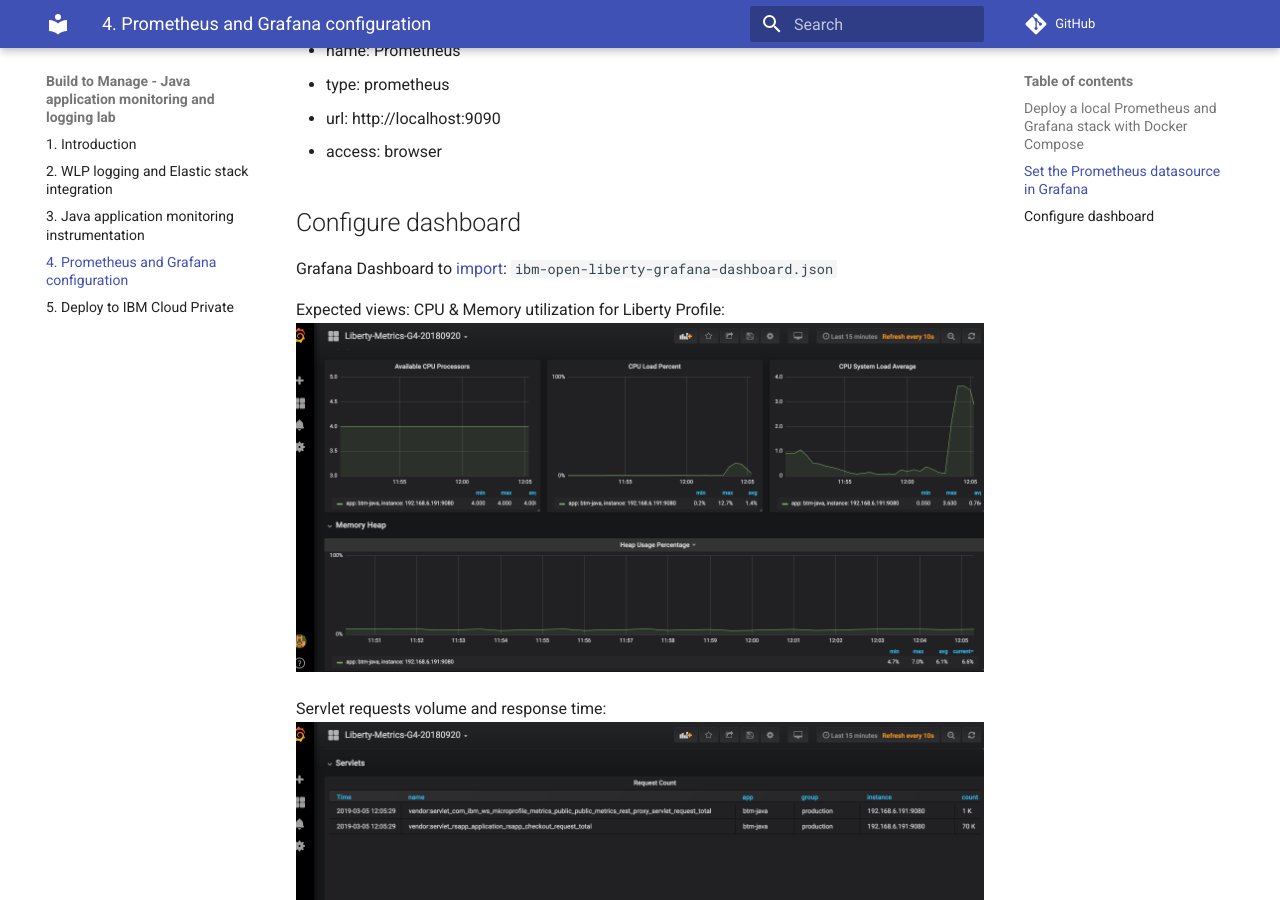
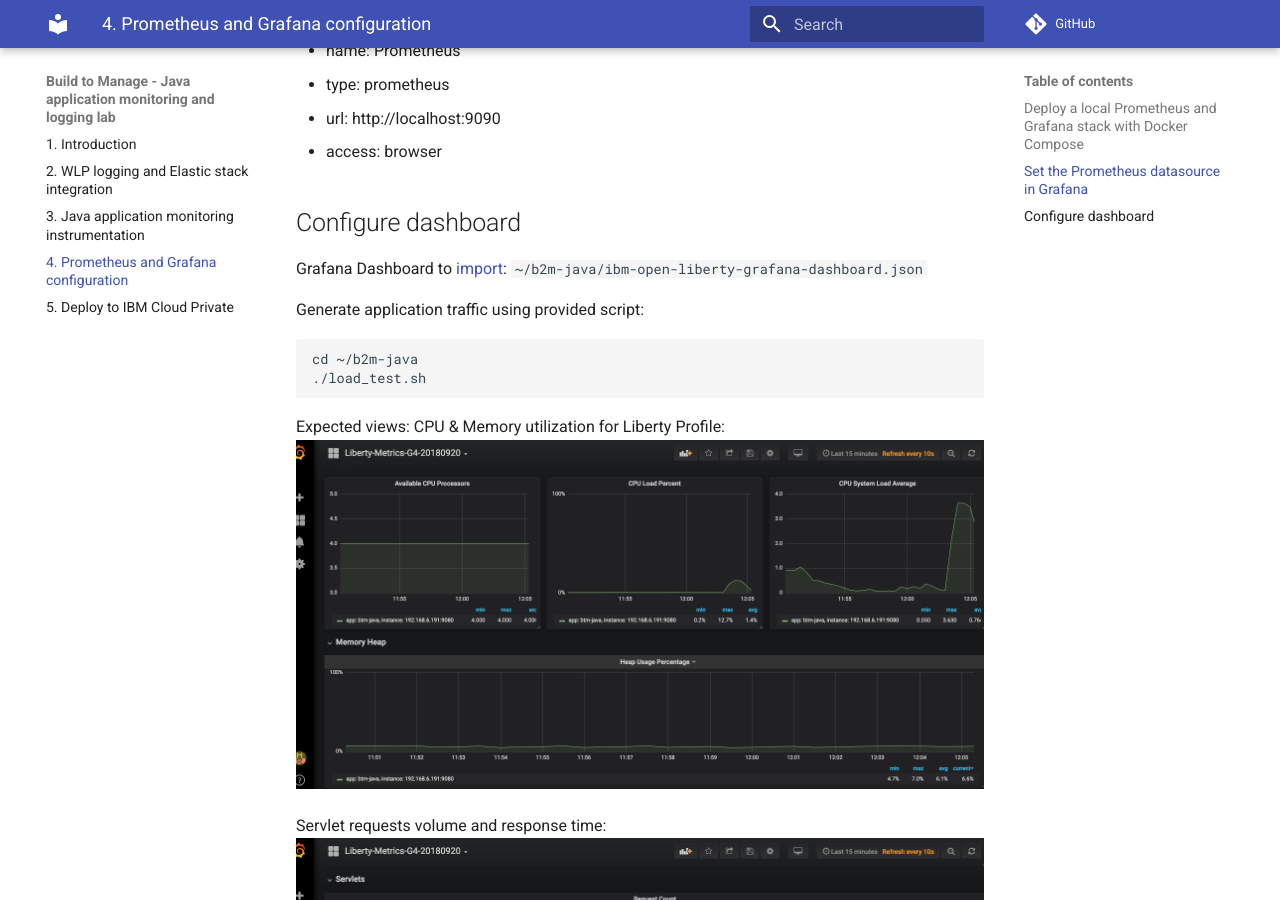
Before and after one commit to richardseberino/b2m-java, an MkDocs documentation site: the page built from docs/Prometheus-Grafana.md, in a window 1280 px wide and 900 px high, scrolled down 1183 px. Built offline with MkDocs 1.6.1 and Material for MkDocs 9.7.7, drawn with Linux system fonts in a browser that asks for light colours; comment, search, counter and statistics services are not loaded; some of the changed text lies outside the part shown.

Commit message:
content update

````diff
--- a/docs/Prometheus-Grafana.md
+++ b/docs/Prometheus-Grafana.md
@@ -56,7 +56,14 @@
 
 ## Configure dashboard
 
-Grafana Dashboard to [import](http://docs.grafana.org/reference/export_import/#importing-a-dashboard): `ibm-open-liberty-grafana-dashboard.json`
+Grafana Dashboard to [import](http://docs.grafana.org/reference/export_import/#importing-a-dashboard): `~/b2m-java/ibm-open-liberty-grafana-dashboard.json`
+
+Generate application traffic using provided script:
+
+```
+cd ~/b2m-java
+./load_test.sh
+```
 
 Expected views:
 CPU & Memory utilization for Liberty Profile:
````
Also changed, not shown: other parts of docs/Prometheus-Grafana.md (+1 -1 lines), docs/logging.md (+9 -7 lines), site/Prometheus-Grafana/index.html, site/logging/index.html, site/search/search_index.json, site/sitemap.xml, 1 other file.
